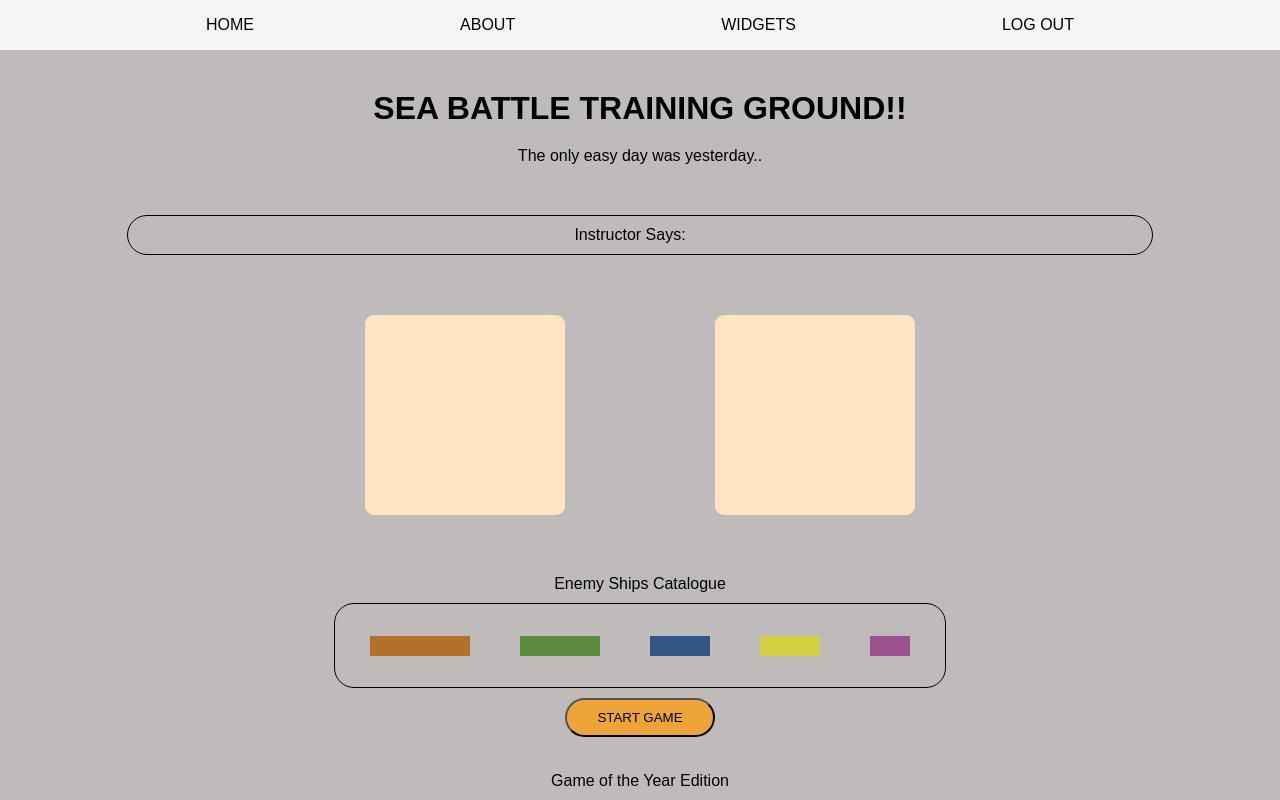
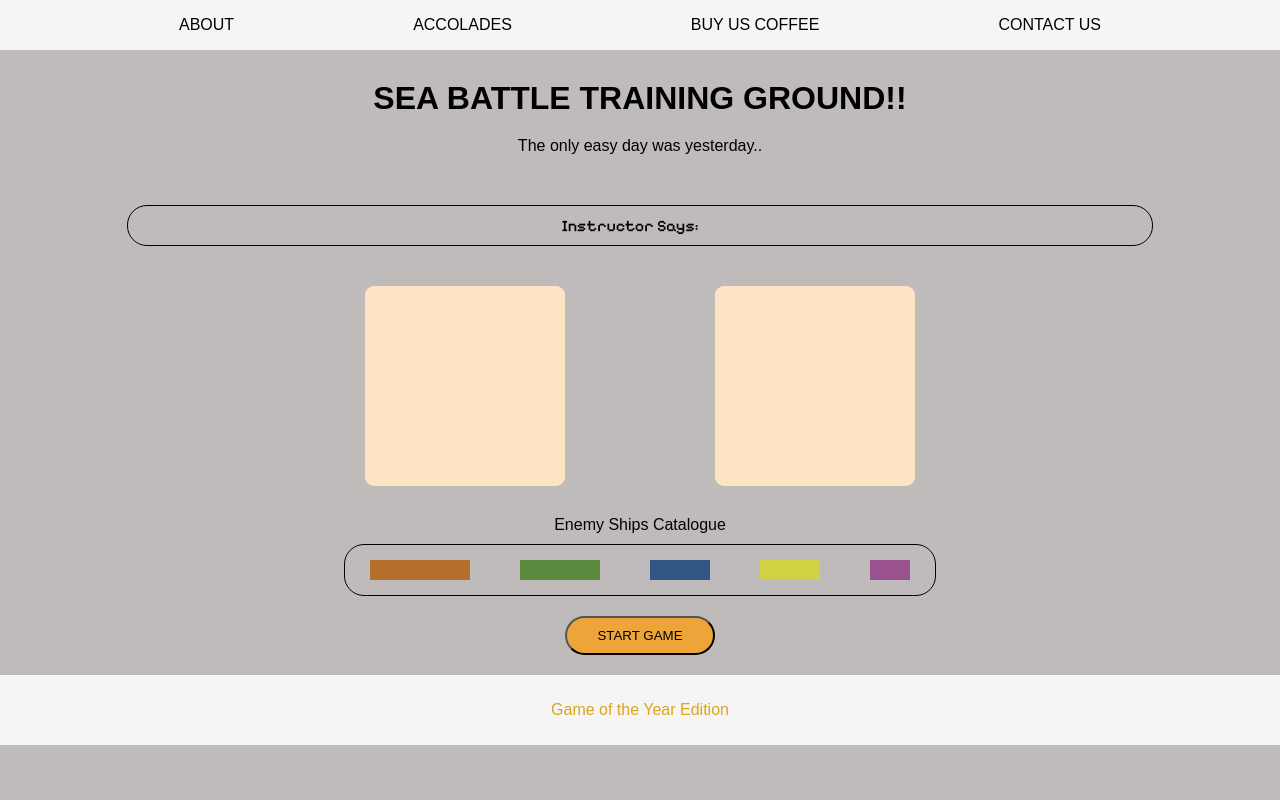
Before and after one commit to glentannnn/Project-1-Battleship, a plain HTML site: page index.html in a window 1280 px wide. Drawn offline with Linux system fonts and the light colour scheme; a web font is replaced by a local one.

Commit message:
Update 11: CSS Styling Updated

```diff
--- a/index.html
+++ b/index.html
@@ -10,10 +10,10 @@
   <body>
     <div class="container">
       <nav>
-        <div class="top">HOME</div>
         <div class="top">ABOUT</div>
-        <div class="top">WIDGETS</div>
-        <div class="top">LOG OUT</div>
+        <div class="top">ACCOLADES</div>
+        <div class="top">BUY US COFFEE</div>
+        <div class="top">CONTACT US</div>
       </nav>
 
       <div class="description">
@@ -48,7 +48,7 @@
       </div>
 
       <footer>
-        <p>Game of the Year Edition</p>
+        <p class="awards">Game of the Year Edition</p>
       </footer>
     </div>
 
--- a/style.css
+++ b/style.css
@@ -1,6 +1,12 @@
+@import url("https://fonts.googleapis.com/css2?family=Pixelify+Sans:wght@500&family=Saira+Stencil+One&display=swap");
+
+/* * {
+  font-family: 'Saira Stencil One', sans-serif;
+} */
+
 body {
   margin: 0;
-  font-family: Arial;
+  font-family: "Saira Stencil One", sans-serif;
 }
 
 .container {
@@ -9,6 +15,7 @@ body {
   align-items: center;
   height: 100vh;
   background-color: rgb(192, 187, 187);
+  /* background-image: url(""); */
 }
 
 nav {
@@ -16,7 +23,7 @@ nav {
   flex-direction: row;
   background-color: whitesmoke;
   width: 100%;
-  height: 80px;
+  height: 50px;
   justify-content: space-evenly;
   align-items: center;
   flex-wrap: wrap;
@@ -39,7 +46,7 @@ h1 {
   display: flex;
   justify-content: center;
   padding: 10px;
-  margin: 20px 0 0 0;
+  margin: 10px 0 0 0;
 }
 
 .description,
@@ -53,6 +60,7 @@ p {
   justify-content: center;
   border: 1px solid black;
   border-radius: 20px;
+  font-family: "Pixelify Sans", sans-serif;
 }
 
 .messageConsole,
@@ -73,7 +81,7 @@ h5 {
   display: flex;
   flex-wrap: wrap;
   gap: 150px;
-  margin: 50px 0 50px 0;
+  margin: 30px 0 20px 0;
 }
 
 .board {
@@ -106,11 +114,11 @@ h5 {
   align-items: center;
   gap: 50px;
   width: 590px;
-  height: 100px;
+  height: 50px;
   border: 1px solid black;
   border-radius: 20px;
   margin: 0;
-  padding: 10px;
+  padding: 0;
 }
 
 .carrier {
@@ -163,9 +171,15 @@ h5 {
 footer {
   display: flex;
   justify-content: center;
-  align-items: flex-end;
+  align-items: center;
   width: 100%;
-  height: 100px;
+  height: 70px;
+  background-color: whitesmoke;
+  color: goldenrod;
+}
+
+.awards {
+  position: relative;
 }
 
 .buttons {
@@ -179,7 +193,7 @@ footer {
   padding: 10px 30px 10px 30px;
   background-color: #eda539;
   border-radius: 20px;
-  margin: 10px 0 0 0;
+  margin: 20px 0 20px 0;
 }
 
 #computerBoard .carrier,
```
